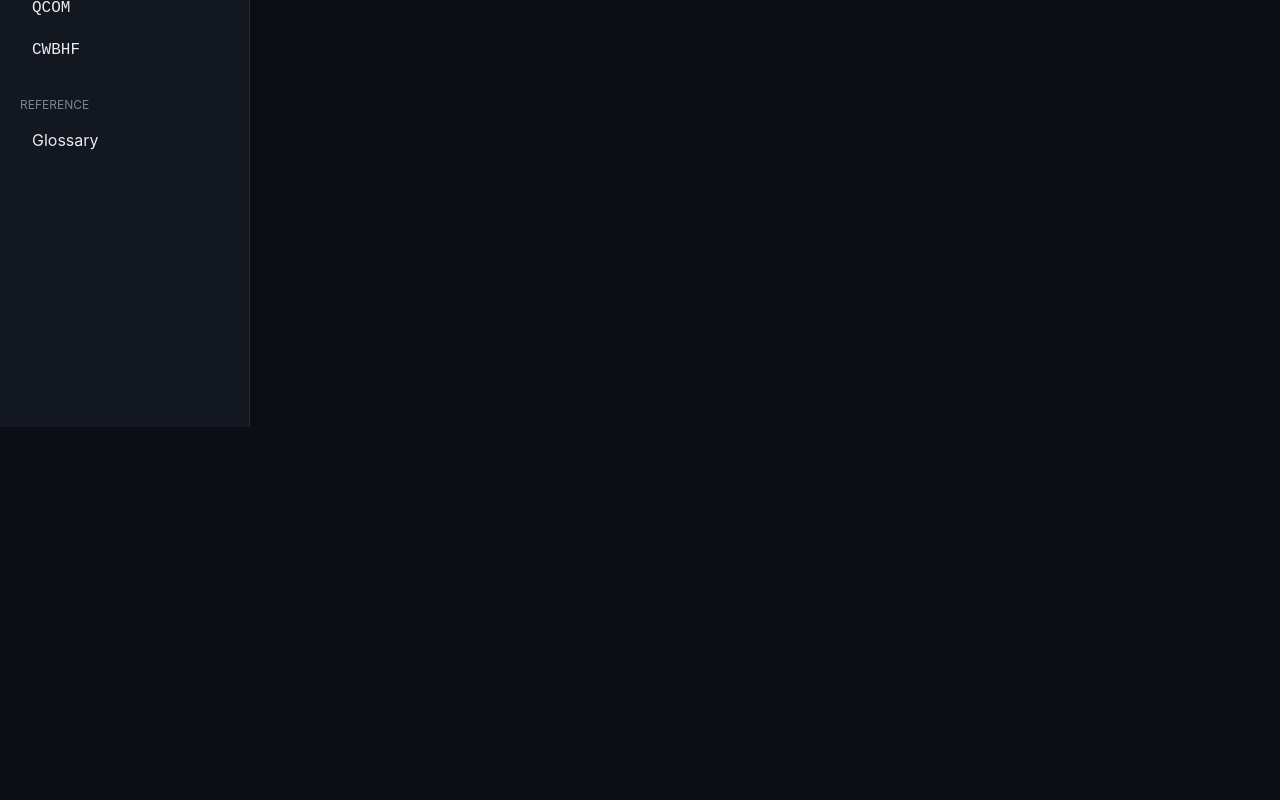
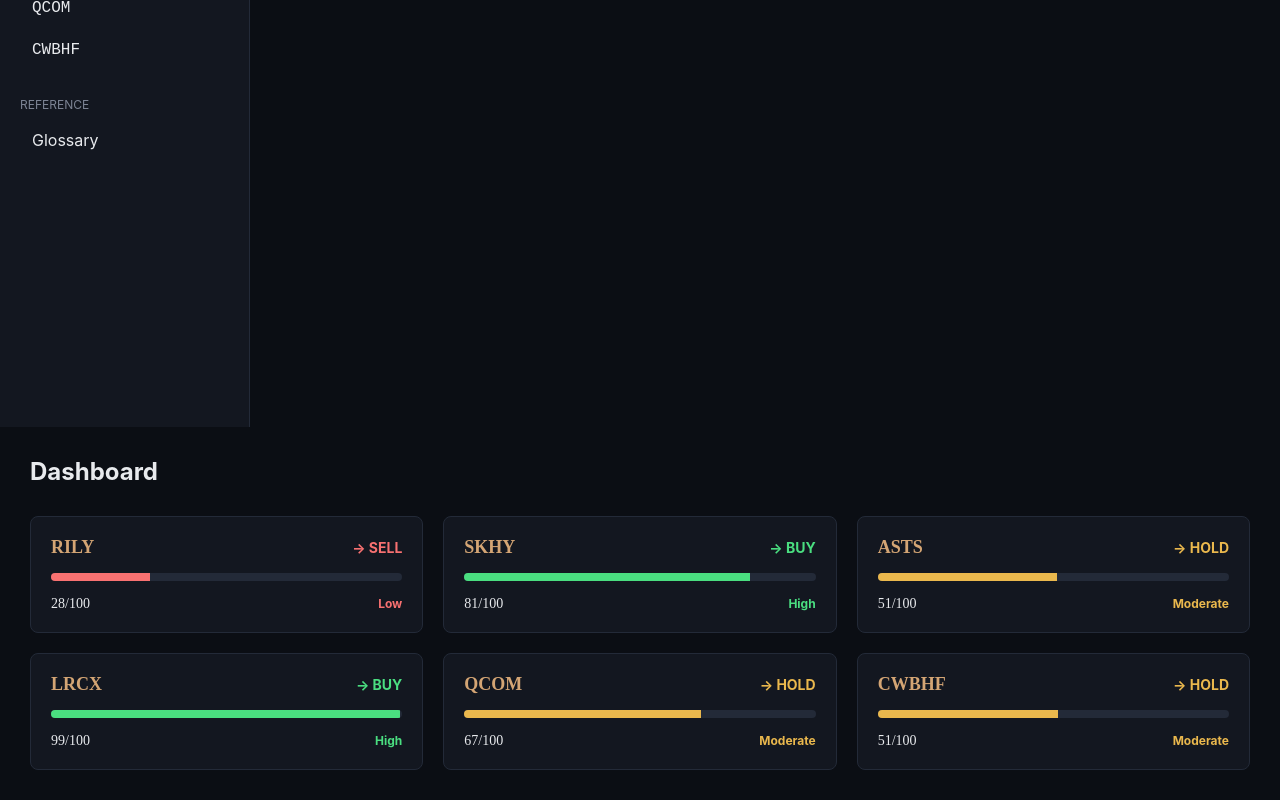
Before and after one commit to joshuamost726-dot/stock-briefing-frontend1, a React (Create React App) app: page / in a window 1280 px wide. Shown: the part 373-1173 px from the top of the page. Before the commit the page ends 800 px from the top, so only its background shows below. Built offline with nearby package versions, Linux system fonts and the light colour scheme; no server answers.

Commit message:
Update App.jsx

```diff
--- a/src/App.jsx
+++ b/src/App.jsx
@@ -1,24 +1,20 @@
-import React from 'react';
-import { BrowserRouter, Routes, Route } from 'react-router-dom';
-import Sidebar from './layouts/Sidebar';
-import Dashboard from './pages/Dashboard';
-import './styles.css';
+import { BrowserRouter, Routes, Route } from "react-router-dom";
+import Sidebar from "./layouts/Sidebar";
+import Dashboard from "./pages/Dashboard";
+import TickerDetail from "./pages/TickerDetail";
 
-function App() {
+export default function App() {
   return (
     <BrowserRouter>
-      <div style={{ display: 'flex', minHeight: '100vh' }}>
+      <div className="app-shell">
         <Sidebar />
-        <div style={{ flex: 1, overflowY: 'auto', backgroundColor: '#0B0E14' }}>
+        <main className="app-main">
           <Routes>
             <Route path="/" element={<Dashboard />} />
-            <Route path="/ticker/:ticker" element={<div style={{ color: '#E8EAED', padding: '20px' }}>Ticker Detail (coming soon)</div>} />
-            <Route path="/glossary" element={<div style={{ color: '#E8EAED', padding: '20px' }}>Glossary (coming soon)</div>} />
+            <Route path="/ticker/:ticker" element={<TickerDetail />} />
           </Routes>
-        </div>
+        </main>
       </div>
     </BrowserRouter>
   );
 }
-
-export default App;
```
